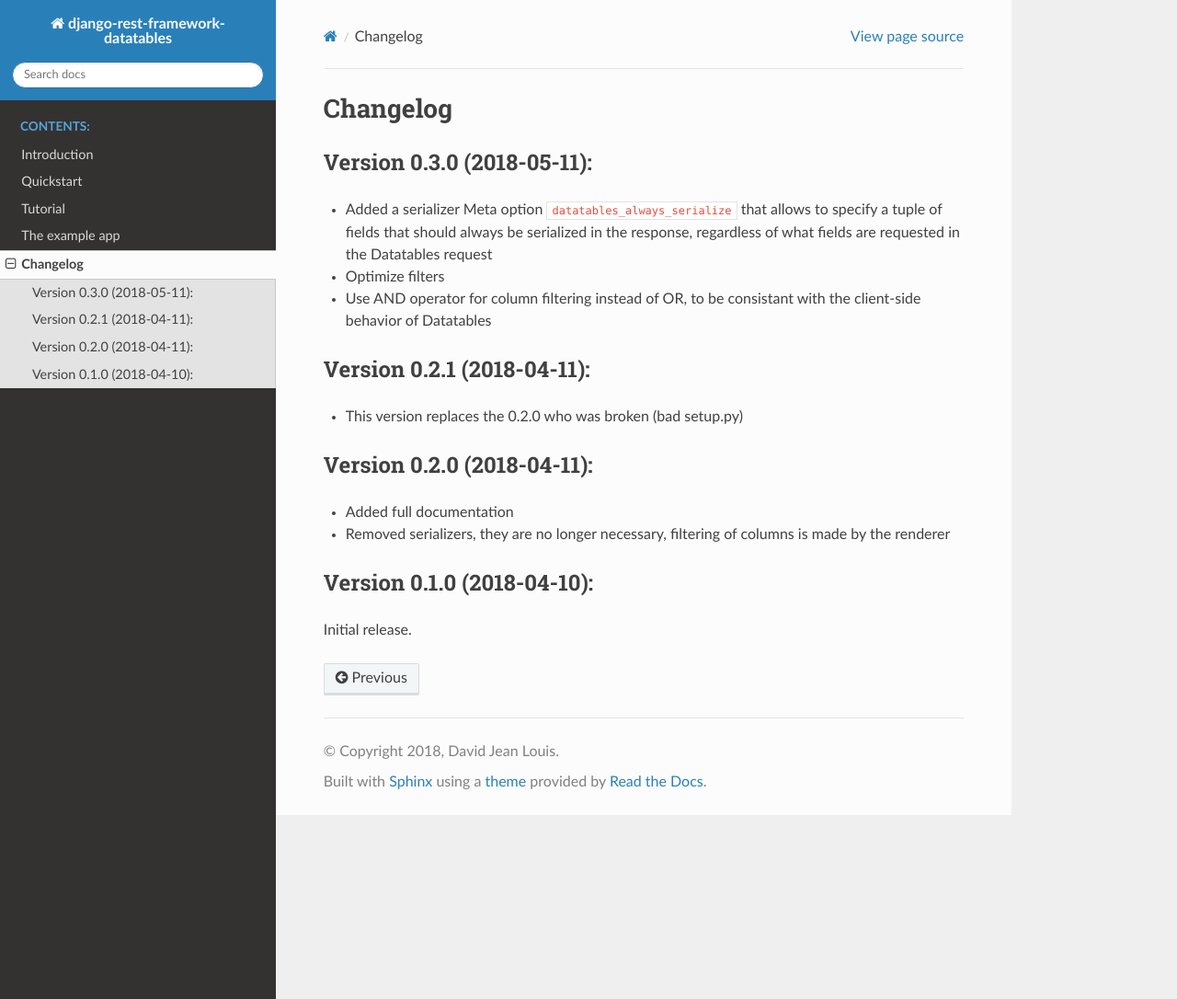
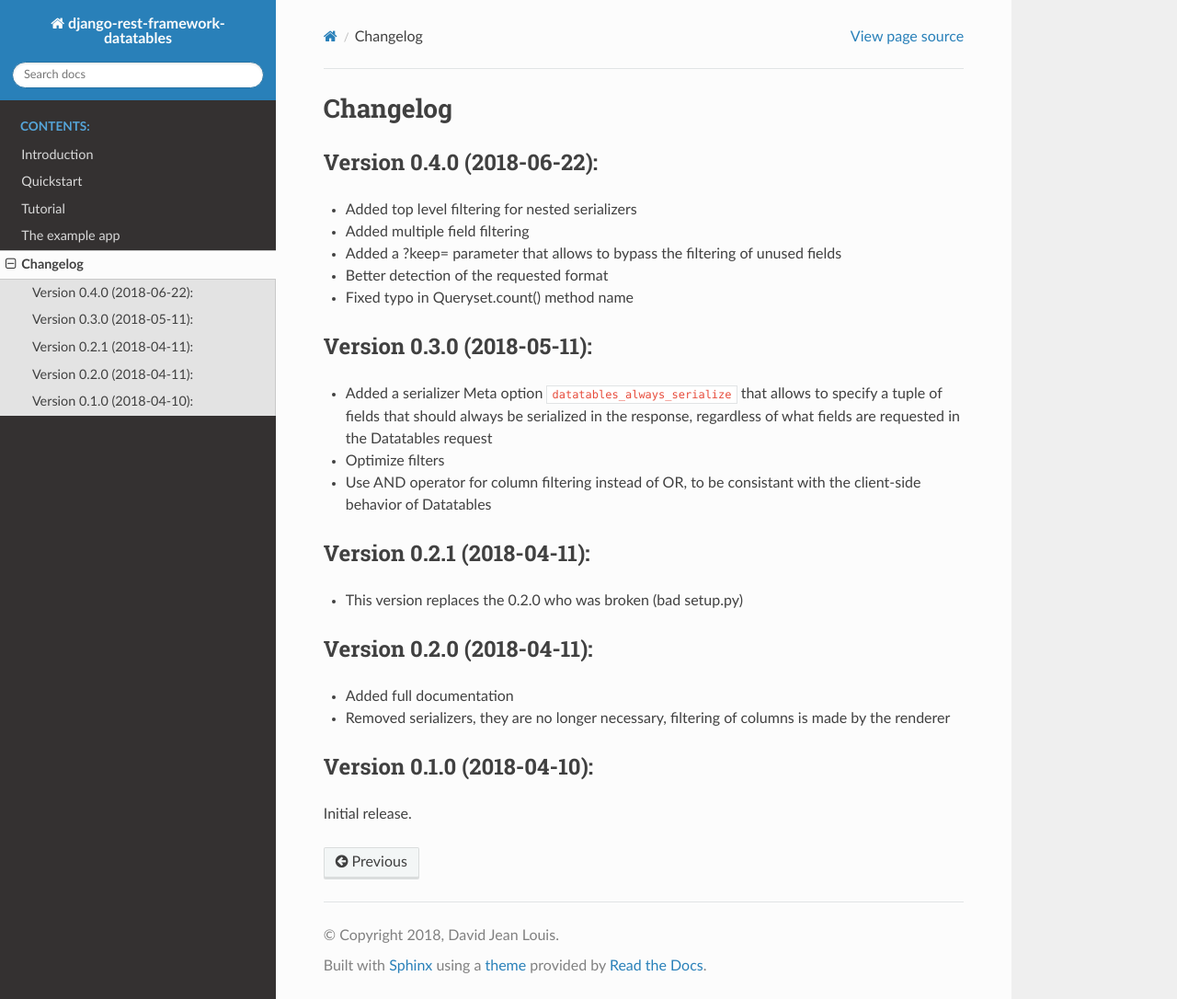
Before and after one commit to izimobil/django-rest-framework-datatables, a Sphinx documentation site: the page built from docs/changelog.rst, in a window 1280 px wide and 1086 px high. Shown: the whole window at 92% size. Built offline with Sphinx 7.4.7 and the Read the Docs theme 2.0.0, drawn with Linux system fonts in a browser that asks for light colours.

Commit message:
Version 0.4.0

```diff
--- a/docs/changelog.rst
+++ b/docs/changelog.rst
@@ -1,5 +1,15 @@
 Changelog
 =========
+
+Version 0.4.0 (2018-06-22):
+---------------------------
+
+- Added top level filtering for nested serializers
+- Added multiple field filtering
+- Added a ?keep= parameter that allows to bypass the filtering of unused fields
+- Better detection of the requested format
+- Fixed typo in Queryset.count() method name
+
 
 Version 0.3.0 (2018-05-11):
 ---------------------------
--- a/rest_framework_datatables/__init__.py
+++ b/rest_framework_datatables/__init__.py
@@ -1 +1 @@
-__version__ = '0.3.0'
+__version__ = '0.4.0'
```
